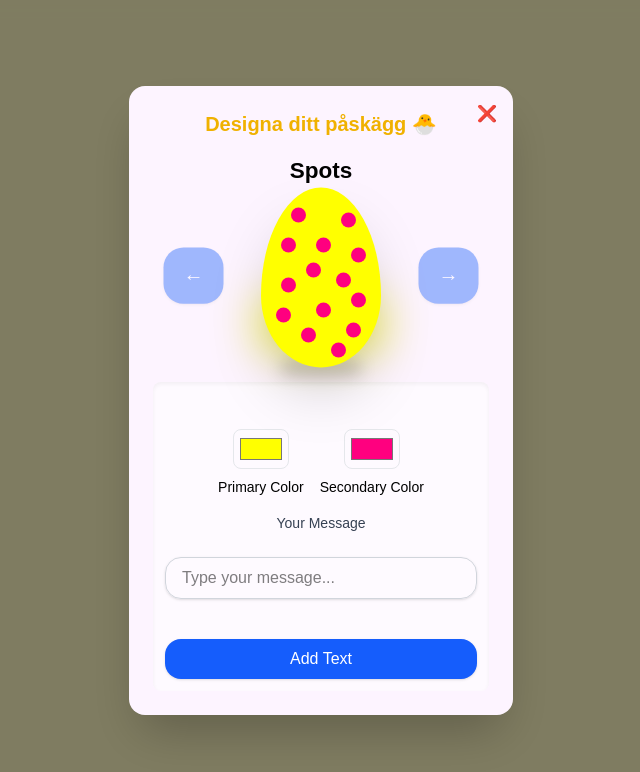
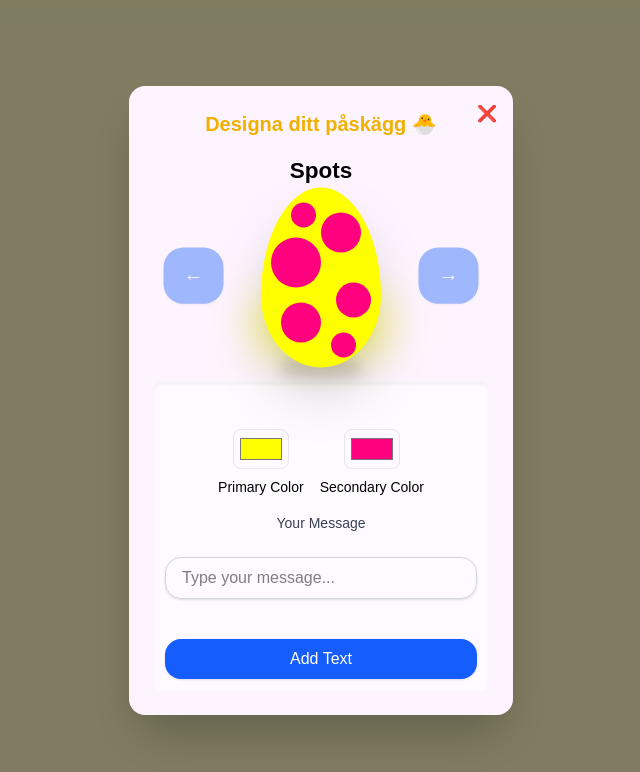
Before and after one commit to Alexander-Bokedal/easter-jam, a Next.js app: page / in a window 1280 px wide. Both pictures are taken after a click on the button "Create Egg". Shown: the top 772 px of the page, without its empty margins (319-959 px from the left). Built offline with nearby package versions, Linux system fonts and the light colour scheme.

Commit message:
Updated SpotEgg (?)

```diff
--- a/src/components/SpotEgg.tsx
+++ b/src/components/SpotEgg.tsx
@@ -9,21 +9,13 @@ const SpotEgg = ({ primaryColor, secondaryColor }: Props) => {
 		<div style={{ backgroundColor: primaryColor }}
 			className={`relative self-center transition-all  px-8 rounded-[50%/60%_60%_40%_40%] py-4 shadow-2xl   focus:outline-none focus:ring-4 focus:ring-yellow-300 w-24 h-36`}
 		>
-			<div style={{ backgroundColor: secondaryColor }} className={`absolute top-4 left-6 rounded-full h-3 w-3 `}></div>
-			<div style={{ backgroundColor: secondaryColor }} className={`absolute bottom-6 right-4 rounded-full h-3 w-3  `}></div>
-			<div style={{ backgroundColor: secondaryColor }} className={`absolute bottom-12 right-3 rounded-full h-3 w-3  `}></div>
-			<div style={{ backgroundColor: secondaryColor }} className={`absolute bottom-2 right-7 rounded-full h-3 w-3  `}></div>
-			<div style={{ backgroundColor: secondaryColor }} className={`absolute top-5 right-5 rounded-full h-3 w-3  `}></div>
-			<div style={{ backgroundColor: secondaryColor }} className={`absolute top-12 right-3 rounded-full h-3 w-3  `}></div>
-			<div style={{ backgroundColor: secondaryColor }} className={`absolute top-10 left-4 rounded-full h-3 w-3  `}></div>
-			<div style={{ backgroundColor: secondaryColor }} className={`absolute top-10 left-11 rounded-full h-3 w-3  `}></div>
-			<div style={{ backgroundColor: secondaryColor }} className={`absolute top-15 left-9 rounded-full h-3 w-3  `}></div>
-			<div style={{ backgroundColor: secondaryColor }} className={`absolute bottom-10 right-10 rounded-full h-3 w-3  `}></div>
-			<div style={{ backgroundColor: secondaryColor }} className={`absolute bottom-5 left-8 rounded-full h-3 w-3  `}></div>
-			<div style={{ backgroundColor: secondaryColor }} className={`absolute bottom-15 left-4 rounded-full h-3 w-3  `}></div>
+			<div style={{ backgroundColor: secondaryColor }} className={`absolute top-10 left-2 rounded-full h-10 w-10 `}></div>
+			<div style={{ backgroundColor: secondaryColor }} className={`absolute top-3 left-6 rounded-full h-5 w-5 `}></div>
+			<div style={{ backgroundColor: secondaryColor }} className={`absolute bottom-10 right-2 rounded-full h-7 w-7  `}></div>
+			<div style={{ backgroundColor: secondaryColor }} className={`absolute bottom-5 right-12 rounded-full h-8 w-8  `}></div>
+			<div style={{ backgroundColor: secondaryColor }} className={`absolute bottom-2 right-5 rounded-full h-5 w-5  `}></div>
+			<div style={{ backgroundColor: secondaryColor }} className={`absolute top-5 right-4 rounded-full h-8 w-8  `}></div>
 
-			<div style={{ backgroundColor: secondaryColor }} className={`absolute bottom-9 left-3 rounded-full h-3 w-3  `}></div>
-			<div style={{ backgroundColor: secondaryColor }} className={`absolute bottom-16 right-6 rounded-full h-3 w-3  `}></div>
 		</div>
 	)
 }
```
